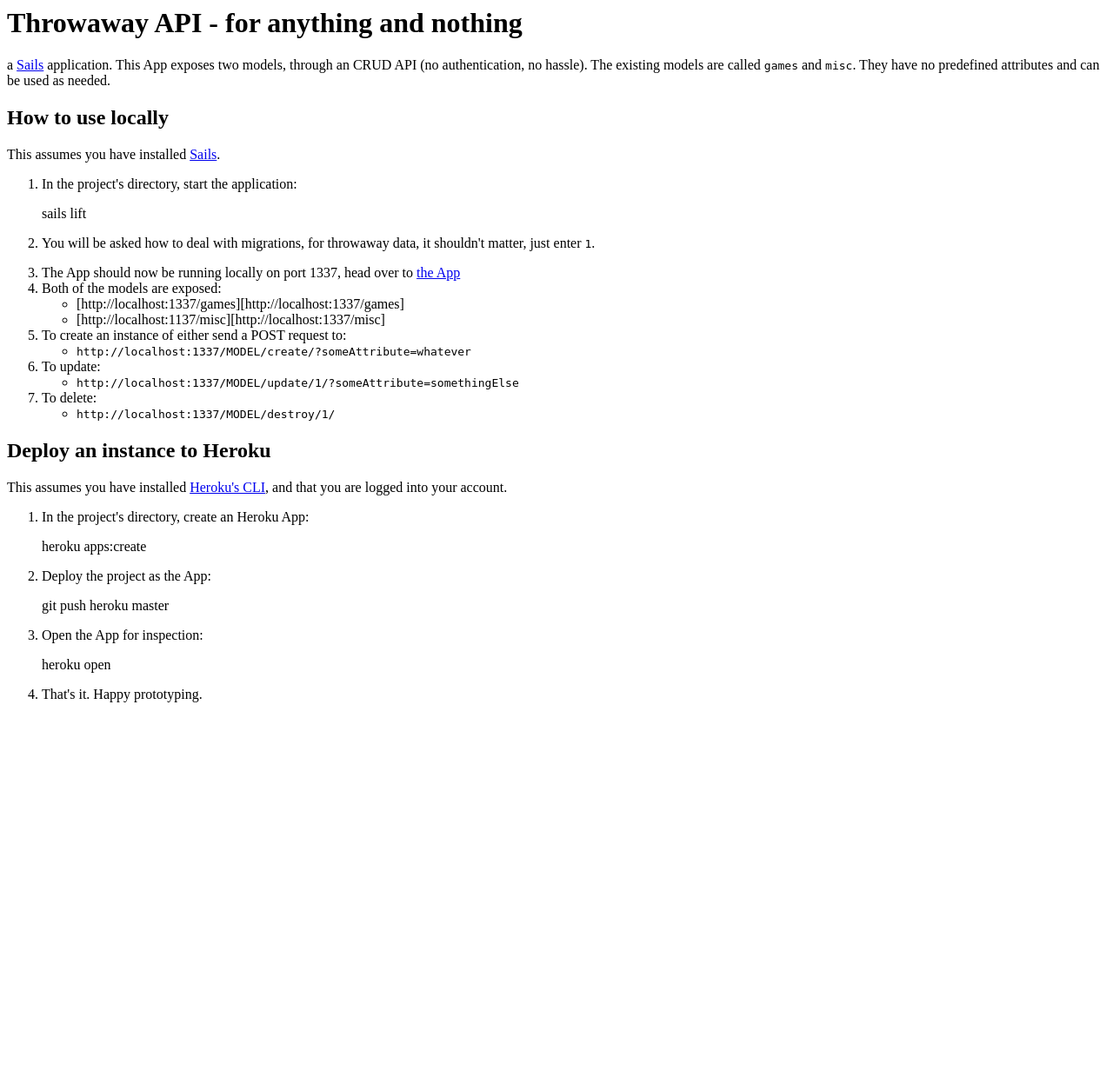
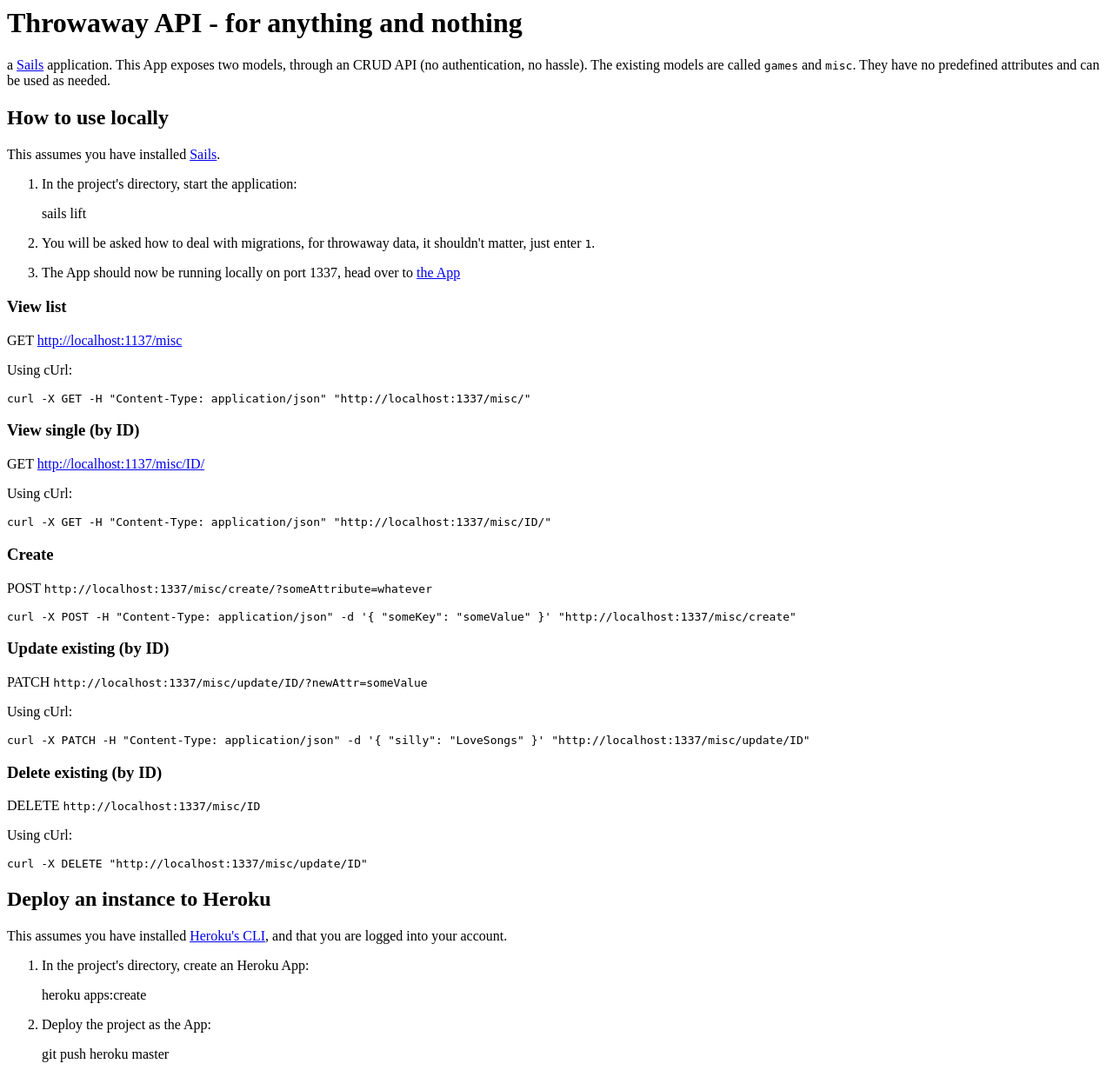
Before and after one commit to arnlaugsson/ThrowAway-API, a Node project: template views/homepage.ejs in a window 1280 px wide. Shown: the top 1239 px of the page at 87% size. Before the commit the page ends 808 px from the top, so only its background shows below. Run offline with Node 20 templates, Linux system fonts and the light colour scheme; the template is opened without the code that fills it, so the values that code supplies are empty.

Commit message:
Update html

```diff
--- a/views/homepage.ejs
+++ b/views/homepage.ejs
@@ -10,7 +10,55 @@
 
 <ol><li><p>In the project&#39;s directory, start the application:</p><p>sails lift</p></li><li><p>You will be asked how to deal with migrations, for throwaway data, it
 shouldn&#39;t matter, just enter <code>1</code>.</p></li><li>The App should now be running locally on port 1337, head over to
-<a href="http://localhost:1337">the App</a></li><li>Both of the models are exposed:<ul><li>[http://localhost:1337/games][http://localhost:1337/games]</li><li>[http://localhost:1137/misc][http://localhost:1337/misc]</li></ul></li><li>To create an instance of either send a POST request to:<ul><li><code>http://localhost:1337/MODEL/create/?someAttribute=whatever</code></li></ul></li><li>To update:<ul><li><code>http://localhost:1337/MODEL/update/1/?someAttribute=somethingElse</code></li></ul></li><li>To delete:<ul><li><code>http://localhost:1337/MODEL/destroy/1/</code></li></ul></li></ol>
+<a href="http://localhost:1337">the App</a></li></ol>
+
+<h3>View list</h3>
+
+<p>GET <a href="http://localhost:1337/misc">http://localhost:1137/misc</a></p>
+
+<p>Using cUrl:</p>
+
+<p><code>
+curl -X GET -H &quot;Content-Type: application/json&quot; &quot;http://localhost:1337/misc/&quot;
+</code></p>
+
+<h3>View single (by ID)</h3>
+
+<p>GET <a href="http://localhost:1337/misc/ID/">http://localhost:1137/misc/ID/</a></p>
+
+<p>Using cUrl:</p>
+
+<p><code>
+curl -X GET -H &quot;Content-Type: application/json&quot; &quot;http://localhost:1337/misc/ID/&quot;
+</code></p>
+
+<h3>Create</h3>
+
+<p>POST <code>http://localhost:1337/misc/create/?someAttribute=whatever</code></p>
+
+<p><code>
+curl -X POST -H &quot;Content-Type: application/json&quot; -d &#39;{ &quot;someKey&quot;: &quot;someValue&quot; }&#39; &quot;http://localhost:1337/misc/create&quot;
+</code></p>
+
+<h3>Update existing (by ID)</h3>
+
+<p>PATCH <code>http://localhost:1337/misc/update/ID/?newAttr=someValue</code></p>
+
+<p>Using cUrl:</p>
+
+<p><code>
+curl -X PATCH -H &quot;Content-Type: application/json&quot; -d &#39;{ &quot;silly&quot;: &quot;LoveSongs&quot; }&#39; &quot;http://localhost:1337/misc/update/ID&quot;
+</code></p>
+
+<h3>Delete existing (by ID)</h3>
+
+<p>DELETE <code>http://localhost:1337/misc/ID</code></p>
+
+<p>Using cUrl:</p>
+
+<p><code>
+curl -X DELETE &quot;http://localhost:1337/misc/update/ID&quot;
+</code></p>
 
 <h2>Deploy an instance to Heroku</h2>
 
```
